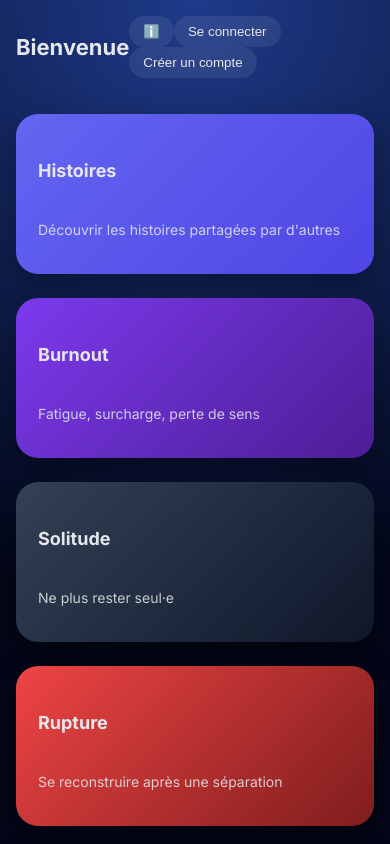
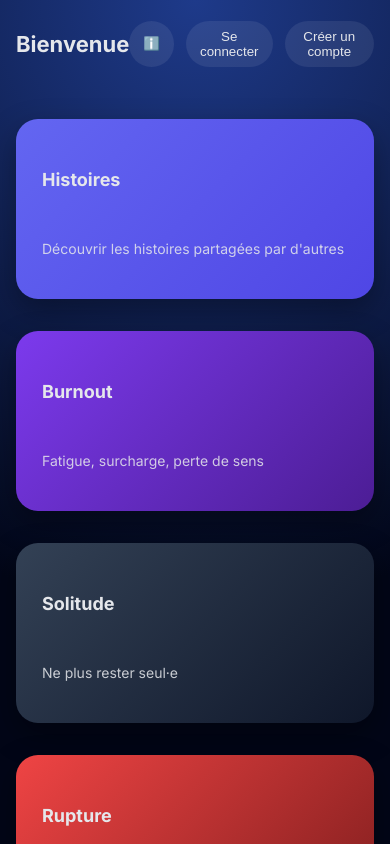
Before and after one commit to suphileericka-dotcom/projet, a React (Vite) app in the folder frontend/: page / in a window 390 px wide. Shown: the top 844 px of the page. Built offline with nearby package versions, Linux system fonts and the light colour scheme; no server answers.

Commit message:
feat(ui): improve spacing, layout and responsiveness of space cards and buttons

```diff
--- a/frontend/src/style/app.css
+++ b/frontend/src/style/app.css
@@ -5,7 +5,10 @@
 body {
   margin: 0;
   font-family: system-ui, -apple-system, BlinkMacSystemFont, sans-serif;
+
+  /* Fond dégradé élégant */
   background: radial-gradient(circle at top, #1e3a8a 0%, #020617 70%);
+
   color: #e5e7eb;
 }
 
@@ -16,8 +19,12 @@ body {
 .app-container {
   max-width: 1200px;
   margin: 0 auto;
+
+  /* 🔥 espace global amélioré */
   padding: 24px;
+
   min-height: 100vh;
+
   display: flex;
   flex-direction: column;
 }
@@ -30,12 +37,22 @@ body {
   display: flex;
   align-items: center;
   justify-content: space-between;
-  margin-bottom: 36px;
+
+  /* 🔥 plus d’espace sous le header */
+  margin-bottom: 48px;
 }
 
 .app-header h1 {
   font-size: 28px;
   font-weight: 800;
+}
+
+/* Groupe de boutons (Info / Logout) */
+.header-actions {
+  display: flex;
+
+  /* 🔥 espace entre les boutons */
+  gap: 12px;
 }
 
 .app-header button {
@@ -58,7 +75,9 @@ body {
 
 .welcome {
   text-align: center;
-  margin-bottom: 32px;
+
+  /* 🔥 plus d’air */
+  margin-bottom: 36px;
 }
 
 .welcome p {
@@ -66,11 +85,16 @@ body {
   color: #cbd5f5;
 }
 
+/* Boutons login / register */
 .auth-buttons {
   display: flex;
   justify-content: center;
-  gap: 16px;
-  margin-top: 20px;
+
+  /* 🔥 espace horizontal */
+  gap: 20px;
+
+  /* 🔥 espace vertical */
+  margin-top: 28px;
 }
 
 .auth-buttons button {
@@ -81,12 +105,14 @@ body {
   cursor: pointer;
 }
 
+/* Bouton principal */
 .auth-buttons button:first-child {
   background: #22d3ee;
   color: #020617;
   font-weight: 700;
 }
 
+/* Bouton secondaire */
 .auth-buttons button:last-child {
   background: transparent;
   border: 1px solid rgba(255,255,255,0.3);
@@ -98,7 +124,8 @@ body {
 ========================= */
 
 .spaces {
-  margin-bottom: 48px;
+  /* 🔥 plus d’air entre sections */
+  margin-bottom: 64px;
 }
 
 /* =========================
@@ -107,9 +134,11 @@ body {
 
 .spaces-grid {
   display: grid;
-  gap: 24px;
 
-  /* Desktop large */
+  /* 🔥 espace entre les cards */
+  gap: 32px;
+
+  /* Desktop */
   grid-template-columns: repeat(4, 1fr);
 }
 
@@ -147,9 +176,13 @@ body {
 ========================= */
 
 .space-card {
-  min-height: 160px;
+  /* 🔥 hauteur augmentée pour respirer */
+  min-height: 180px;
+
   border-radius: 22px;
-  padding: 22px;
+
+  /* 🔥 padding amélioré */
+  padding: 26px;
 
   display: flex;
   flex-direction: column;
@@ -158,11 +191,13 @@ body {
   cursor: pointer;
 
   box-shadow: 0 12px 30px rgba(0,0,0,0.35);
+
   transition: transform 0.2s ease, box-shadow 0.2s ease;
 
   width: 100%;
 }
 
+/* Effet hover */
 .space-card:hover {
   transform: translateY(-4px);
   box-shadow: 0 18px 40px rgba(0,0,0,0.45);
@@ -171,14 +206,20 @@ body {
 .space-card h4 {
   font-size: 18px;
   font-weight: 700;
-  margin-bottom: 6px;
+
+  /* 🔥 espace sous le titre */
+  margin-bottom: 8px;
 }
 
 .space-card p {
   font-size: 14px;
   opacity: 0.85;
+
+  /* 🔥 lisibilité améliorée */
+  line-height: 1.5;
 }
 
+/* Texte du bas */
 .space-card .enter {
   margin-top: auto;
   font-weight: 600;
@@ -238,5 +279,7 @@ body {
   text-align: center;
   font-size: 13px;
   color: #94a3b8;
-  margin-top: auto;
+
+  /* 🔥 espace en haut */
+  margin-top: 24px;
 }
```
